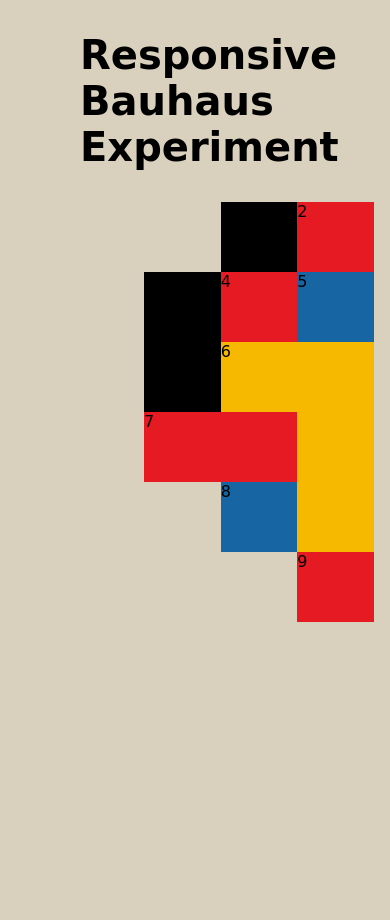
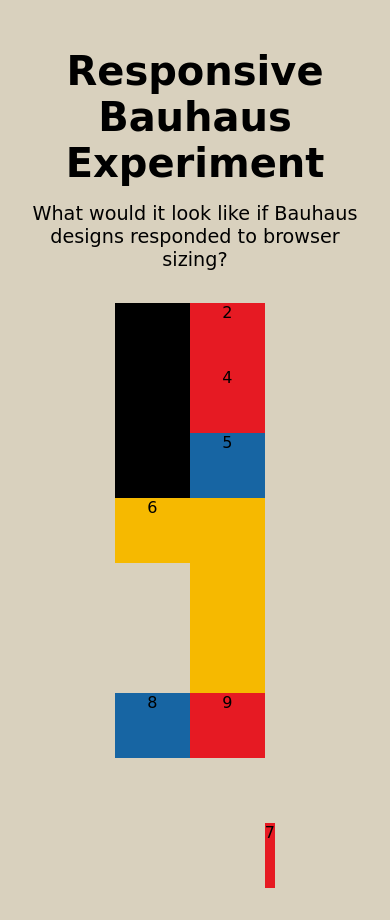
Before and after one commit to strangeforloop/reponsive-bauhaus-grid, a plain HTML site: page index.html in a window 390 px wide. Before the commit the page ends 844 px from the top, so only its background shows below. Drawn offline with Linux system fonts and the light colour scheme; a web font is replaced by a local one.

Commit message:
add more breakpoints

```diff
--- a/index.html
+++ b/index.html
@@ -9,7 +9,8 @@
 </head>
 <body>
   <div class="container">
-    <p class="title">Responsive Bauhaus Experiment</p>
+    <h1 class="title">Responsive Bauhaus Experiment</h1>
+    <p class="tagline">What would it look like if Bauhaus designs responded to browser sizing?</p>
     <div class="grid">
       <span class="block block-one">1</span>
       <span class="block block-two">2</span>
--- a/style.css
+++ b/style.css
@@ -20,33 +20,37 @@ body {
 }
 
 .container {
-  margin: 2rem 5rem;
+  display: flex;
+  flex-direction: column;
+  align-items: center;
+  text-align: center;
 }
 
 .title {
+  padding-top: 3rem;
   font-size: 2.5rem;
   font-weight: 800;
+  margin: 0 2rem 1rem;
+}
+
+.tagline {
+  font-size: 1.2rem;
+  margin: 0 2rem;
 }
 
 .grid {
   margin: 2rem 4rem;
-  width: 230px;
+  width: 160px;
   display: grid;
-  grid-template-columns: 1fr 1fr 1fr;
-  /* grid-template-areas: ". one two"
-                       "three four ."
-                       "three . five"
-                       ". six-a six-b"
-                       "seven seven six-b"
-                       ". eight six-b"
-                       ". . nine"; */
-  grid-template-areas: ". one two"
-                       "three four five"
-                       "three six-a six-b"
-                       "seven seven six-b"
-                       ". eight six-b"
-                       ". . nine";
-  grid-auto-rows: 70px;
+  grid-template-columns: 1fr 1fr;
+  grid-template-areas: "one two"
+                    "three four"
+                    "three five"
+                    "six-a six-b"
+                    ". six-b"
+                    ". six-b"
+                    "eight nine";
+  grid-auto-rows: 65px;
 }
 
 .block {
@@ -140,6 +144,27 @@ body {
   grid-area: thirteen;
 } */
 
+@media (min-width: 400px) {
+  .grid {
+    width: 230px;
+    grid-template-columns: 1fr 1fr 1fr;
+    /* grid-template-areas: ". one two"
+                        "three four ."
+                        "three . five"
+                        ". six-a six-b"
+                        "seven seven six-b"
+                        ". eight six-b"
+                        ". . nine"; */
+    grid-template-areas: ". one two"
+                        "three four five"
+                        "three six-a six-b"
+                        "seven seven six-b"
+                        ". eight six-b"
+                        ". . nine";
+    grid-auto-rows: 70px;
+  }
+}
+
 @media (min-width: 678px) {
   .grid {
     width: 320px;
@@ -184,9 +209,9 @@ body {
   } */
 }
 
-@media (min-width: 900px) {
+@media (min-width: 800px) {
   .grid {
-    width: 480px;
+    width: 460px;
     grid-auto-rows: 88px;
     grid-template-columns: 1fr 1fr 1fr 1fr 1fr;
     grid-template-areas: ". one two five ."
@@ -196,3 +221,11 @@ body {
   }
 
 }
+
+    /* grid-template-areas: "one two"
+                       "three four"
+                       "three five"
+                       "six-a six-b"
+                       ". six-b"
+                       ". six-b"
+                       "eight nine"; */
```
